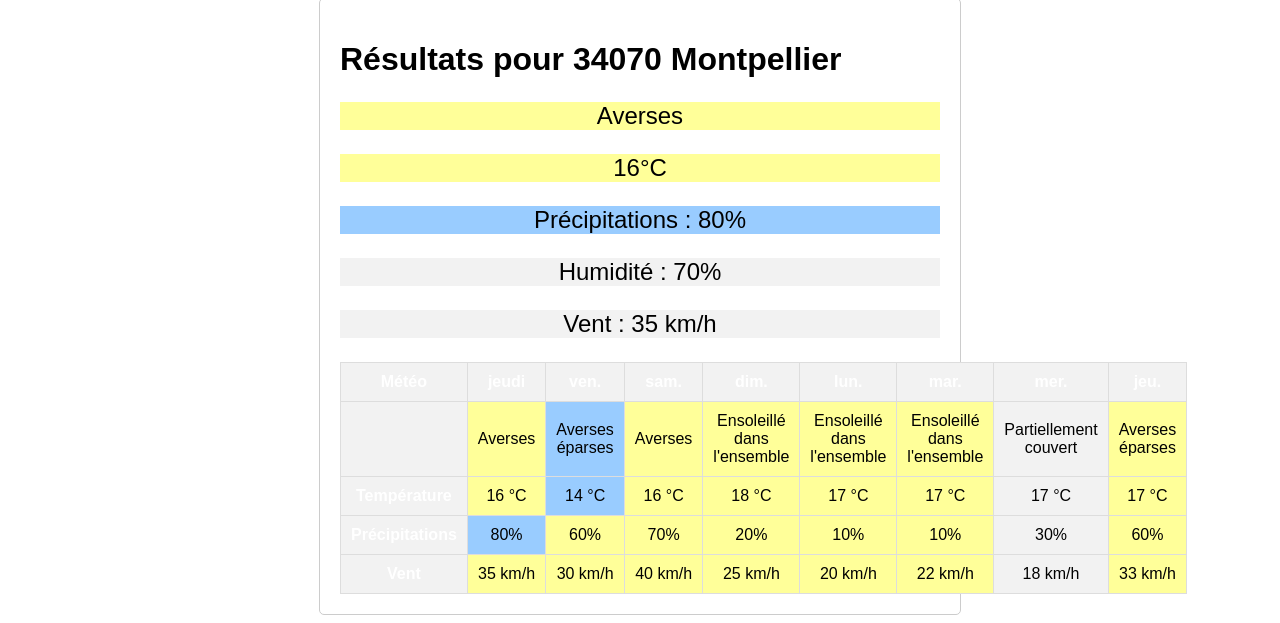
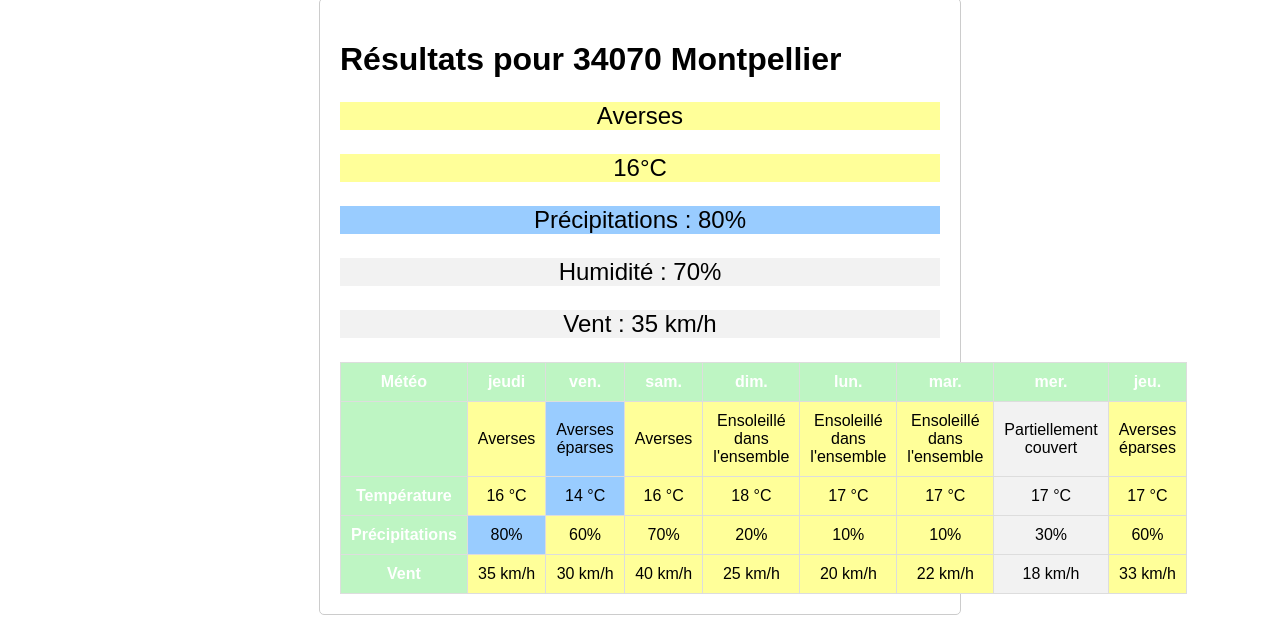
Before and after one commit to atttoum8643f/Climat_project.github.io, a plain HTML site: page index.html in a window 1280 px wide. Shown: the part 1392-2015 px from the top of the page. Drawn offline with nearby package versions, Linux system fonts and the light colour scheme.

Commit message:
mise à jour 4bis

```diff
--- a/index.html
+++ b/index.html
@@ -215,7 +215,7 @@
 <!DOCTYPE html>
 <html>
 <head>
-    <title>Résultats pour 34070 Montpellier</title>
+    <title>Résultats météorologique pour 34070 Montpellier</title>
     <style>
         body {
             font-family: Arial, sans-serif;
@@ -245,7 +245,7 @@
             text-align: center;
         }
         .forecast-table th {
-            background-color: #f2f2f2;
+            background-color: #bef5c3;
         }
 
         /* Ajoutez des couleurs en fonction des conditions météorologiques */
```
